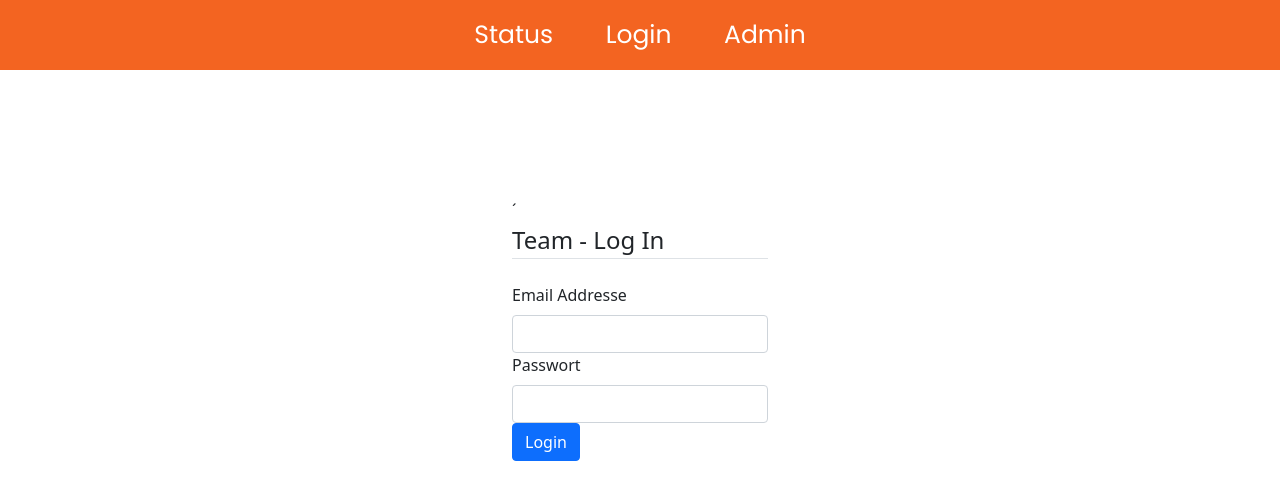
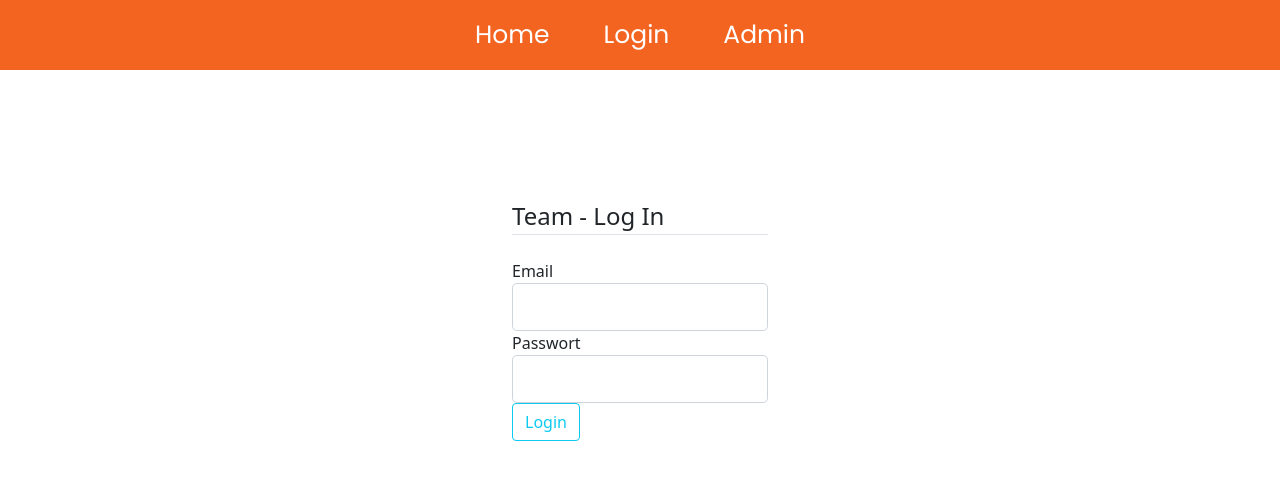
Before and after one commit to ReneGumzej/work_controll, a Flask app: page /login in a window 1280 px wide. Shown: the top 500 px of the page. Run offline with Flask 2, Linux system fonts and the light colour scheme; some libraries are stand-ins or nearby versions.

Commit message:
Datenbank funktioniert. Templates für Registrierung und (admin)login erstellt.

```diff
--- a/work_controll/forms.py
+++ b/work_controll/forms.py
@@ -1,11 +1,12 @@
 from email import message
 from flask_wtf import FlaskForm
-from wtforms import Form, BooleanField, StringField, PasswordField, validators, SubmitField
+from wtforms import Form, BooleanField, StringField, PasswordField, validators, SubmitField, SelectField
 from wtforms.validators import DataRequired, Length, Email, EqualTo
 
 class RegisterForm(FlaskForm):
     username = StringField('Benutzername',validators=[DataRequired(), Length(min=2, max=25)])
     email = StringField('Email',validators=[DataRequired(), Email()])
+    department = SelectField('Abteilung', choices=[(2, "CC-Technical"), (3, "CC-Commercial"), (4, "Dev-Software")])
     password = PasswordField('Passwort', validators=[DataRequired()])
     confirm_password = PasswordField('Passwort bestätigen',
                                      validators=[DataRequired(), EqualTo('password')])
--- a/work_controll/routes.py
+++ b/work_controll/routes.py
@@ -1,37 +1,69 @@
 from flask import render_template, request, url_for, Blueprint, redirect, flash
-from work_controll import app
+from flask_login import login_required, login_user, logout_user, current_user
+from . import app, bcrypt, db, login_manager
 from work_controll.forms import RegisterForm, LoginForm
+from work_controll.models import Department, User
 
 @app.route('/')
 @app.route('/home')
 def home():
-    return render_template('home.html', title="Home")
+    return render_template('home.html', title="Home") # die Parameter in render_template können über Jinja dem HTML template zur verfügung gestellt werden.
 
-"""
-@app.route('/admin-home')
-def adminhome():
-    return render_template('auth/admin_home.html', title="Admin Home")
-"""
-@app.route('/login')
+@app.route('/login', methods=['GET','POST'])
 def login():
+    if current_user.is_authenticated:
+        return redirect(url_for('home'))
     form = LoginForm(request.form)
     if request.method == 'POST' and form.validate():
+        user = User.query.filter_by(email=form.email.data).first() #der erste Eintrag mit der jeweiligen Email. Da sie Unique sind gibt es sowieso immer nur eine bzw. erste
+        checked_pw = bcrypt.check_password_hash(user.password, form.password.data)
+        if user and checked_pw:
+            login_user(user)
+            next_page = request.args.get('next')
+            return redirect(next_page) if next_page else redirect(url_for('home'))
         flash(f'Login war erfolgreich', 'succses')
         return redirect(url_for('register'))
+    else:
+        flash(f'Login war nicht erfolgreich. Bitte überprüfe deine Email oder das Passwort', 'danger')
     return render_template('auth/login.html', title="Login", form=form)
 
 @app.route('/admin-login', methods=['GET','POST'])
 def adminlogin():
+    if current_user.is_authenticated:
+        return redirect(url_for('home'))
     form = LoginForm(request.form)
     if request.method == 'POST' and form.validate():
+        user = User.query.filter_by(email=form.email.data).first() #der erste Eintrag mit der jeweiligen Email. Da sie Unique sind gibt es sowieso immer nur eine bzw. erste
+        checked_pw = bcrypt.check_password_hash(user.password, form.password.data)
+        if user and checked_pw:
+            login_user(user)
+            next_page = request.args.get('next')
+            return redirect(next_page) if next_page else redirect(url_for('home'))
         flash(f'Login war erfolgreich', 'succses')
         return redirect(url_for('register'))
+    else:
+        flash(f'Login war nicht erfolgreich. Bitte überprüfe deine Email oder das Passwort', 'danger')
     return render_template('auth/admin_login.html', title="Admin Login", form=form)
 
 @app.route('/register', methods=['GET', 'POST'])
 def register():
     form = RegisterForm()
     if form.validate_on_submit():
+        pw_hash = bcrypt.generate_password_hash(form.password.data)
+        user = User(username=form.username.data, email=form.email.data, password=pw_hash, department=form.department.data)
+        db.session.add(user)
+        db.session.commit()
         flash(f'Registrierung erfolgreich für {form.username.data}', 'succses')
-        return redirect(url_for('home'))
+        return redirect(url_for('register'))
     return render_template('auth/register.html', title="Register", form=form)
+
+@app.route('/logout')
+@login_required
+def logout():
+    logout_user()
+    return render_template('home.html')
+
+@app.route('/status')
+@login_required
+def status():
+    return render_template('status.html', title="Status")
--- a/work_controll/templates/auth/login.html
+++ b/work_controll/templates/auth/login.html
@@ -5,16 +5,38 @@
     <form method="POST" action="">
         {{ form.hidden_tag() }}
         <fieldset class="form-group">
-            ´<legend class="border-bottom mb-4">Team - Log In</legend>
-            <div class="login">
-                <label for="InputEmail" class="form-label">Email Addresse</label>
-                <input type="email" class="form-control" id="InputEmail">
+            <fieldset class="form-group">
+                <legend class="border-bottom mb-4">Team - Log In</legend>
+                <div class="form-group">
+                    {{ form.email.label(class="form-control-label") }}
+                    {% if form.email.errors %}
+                    {{ form.email(class="form-control form-control-lg is-invalid") }}
+                    <div class="invalid-feedback">
+                        {% for error in form.email.errors %}
+                        <span>{{ error }}</span>
+                        {% endfor %}
+                    </div>
+                    {% else %}
+                    {{ form.email(class="form-control form-control-lg") }}
+                    {% endif %}
+                </div>
+                <div class="form-group">
+                    {{ form.password.label(class="form-control-label") }}
+                    {% if form.password.errors %}
+                    {{ form.password(class="form-control form-control-lg is-invalid") }}
+                    <div class="invalid-feedback">
+                        {% for error in form.password.errors %}
+                        <span>{{ error }}</span>
+                        {% endfor %}
+                    </div>
+                    {% else %}
+                    {{ form.password(class="form-control form-control-lg") }}
+                    {% endif %}
+                </div>
+            </fieldset>
+            <div class="form-group">
+                {{ form.submit(class="btn btn-outline-info") }}
             </div>
-            <div class="login">
-                <label for="InputPassword" class="form-label">Passwort</label>
-                <input type="password" class="form-control" id="InputPassword">
-            </div>
-            <button type="submit" class="btn btn-primary">Login</button>
 
         </fieldset>
     </form>
--- a/work_controll/templates/base.html
+++ b/work_controll/templates/base.html
@@ -25,8 +25,23 @@
     <div class="navbar">
         <div class="nav-list">
             <ul class="nav">
+                {% if current_user.is_authenticated %}
                 <li class="nav-item">
-                    <a class="nav-link" href="{{ url_for('home') }}">Status</a>
+                    <a class="nav-link" href="{{ url_for('status') }}">Status</a>
+                </li>
+                <li class="nav-item">
+                    <a class="nav-link" href="{{ url_for('logout') }}">Logout</a>
+                </li>
+                {% elif current_user.is_authenticated %}
+                <li class="nav-item">
+                    <a class="nav-link" href="{{ url_for('register') }}">Registrieren</a>
+                </li>
+                <li class="nav-item">
+                    <a class="nav-link" href="{{ url_for('logout') }}">Logout</a>
+                </li>
+                {% else %}
+                <li class="nav-item">
+                    <a class="nav-link" href="{{ url_for('home') }}">Home</a>
                 </li>
                 <li class="nav-item">
                     <a class="nav-link" href="{{ url_for('login') }}">Login</a>
@@ -34,6 +49,7 @@
                 <li class="nav-item">
                     <a class="nav-link" href="{{ url_for('adminlogin') }}">Admin</a>
                 </li>
+                {% endif %}
             </ul>
         </div>
     </div>
--- /dev/null
+++ b/work_controll/templates/status.html
@@ -0,0 +1,4 @@
+{% extends "base.html" %}
+{% block content %}
+<h1>Statusanzeige</h1>
+{% endblock content %}
```
Also changed, not shown: work_controll/__init__.py (+9 -2 lines), work_controll/models.py (renamed from work_controll/db.py, +6 -2 lines), work_controll/templates/auth/admin_login.html (+29 -8 lines), work_controll/templates/auth/register.html (+11 -0 lines), work_controll/site.db (added).
